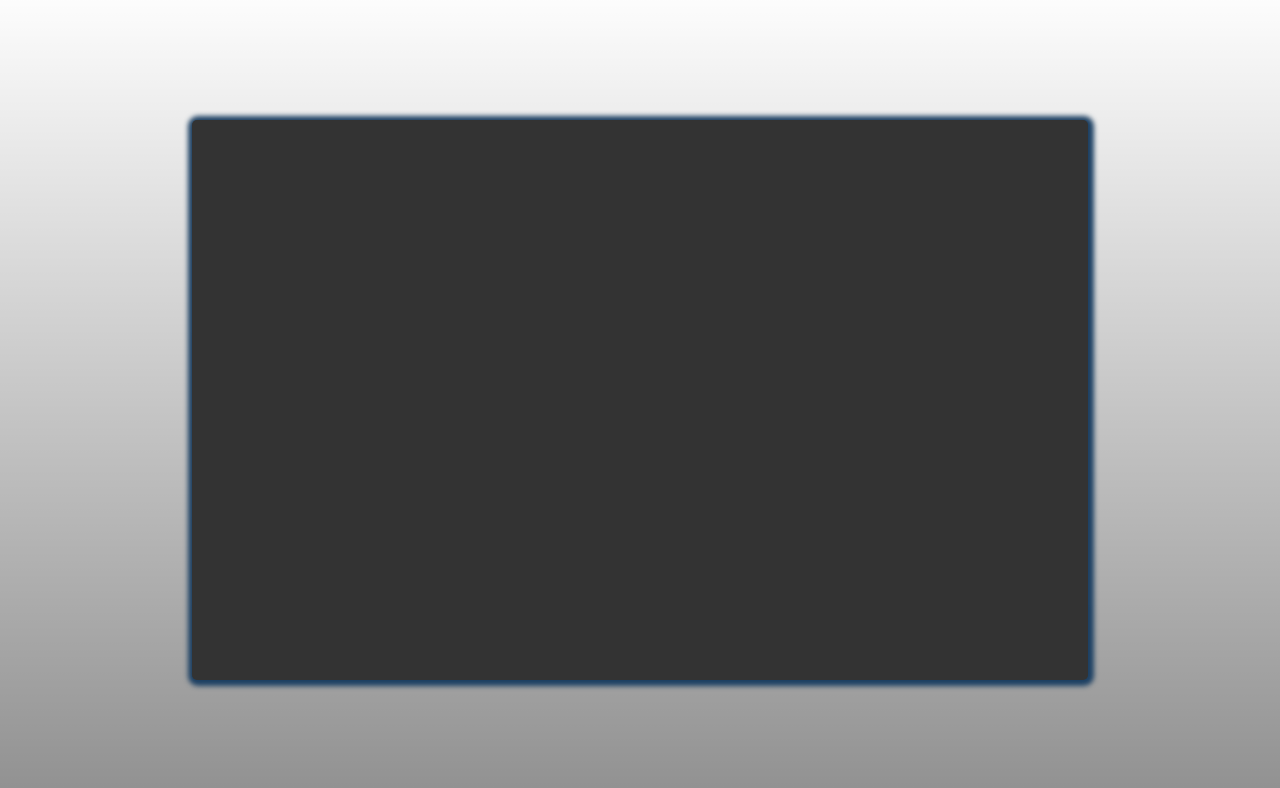
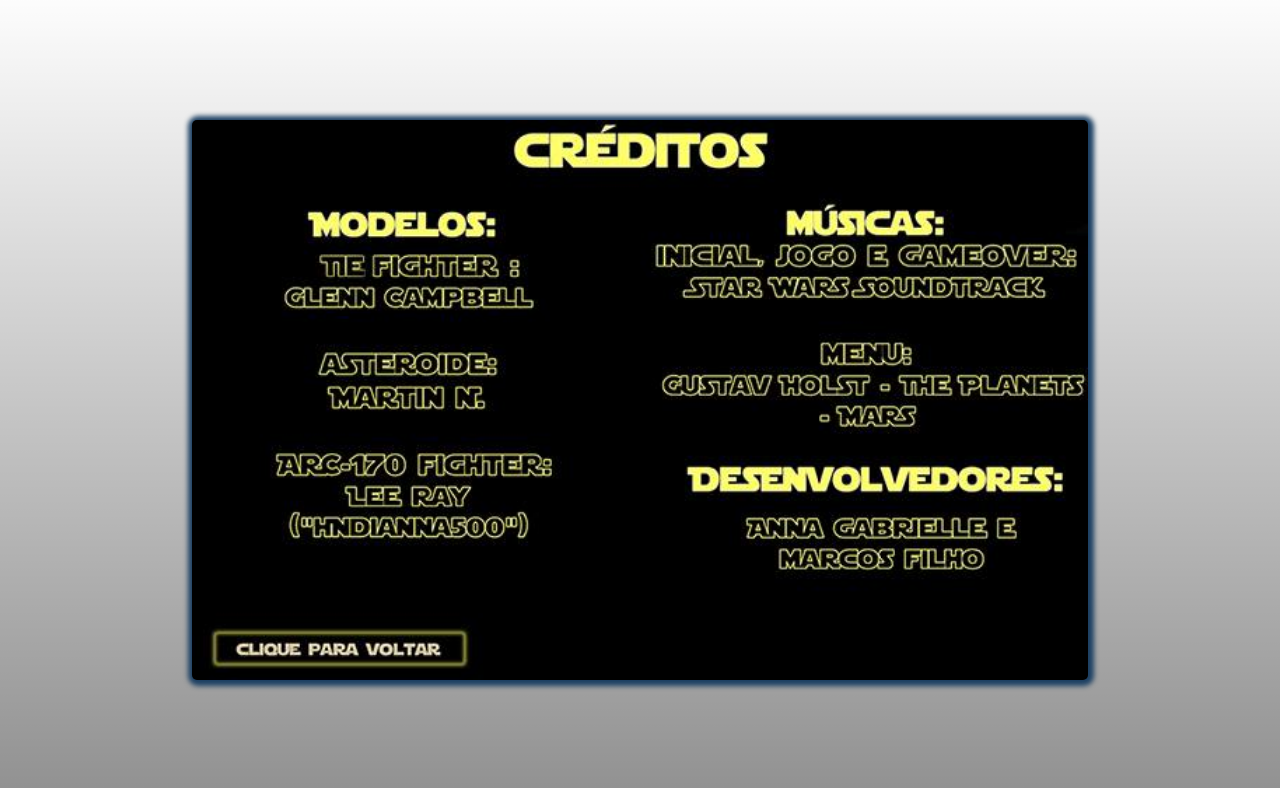
Before and after one commit to Maasouza/CG_TrabFinal, a website: page Main/menu.html in a window 1280 px wide. Both pictures are taken after a click on the button "Créditos". Shown: the top 788 px of the page. Drawn offline with nearby package versions, Linux system fonts and the light colour scheme; a web font is replaced by a local one.

Commit message:
v4.0 movimentos added

```diff
--- a/Main/css/home.css
+++ b/Main/css/home.css
@@ -31,10 +31,14 @@
 z-index: 0;
 }
 
-#info,#cred{
+#info{
   border-radius: 5px;
   box-shadow: 1px 1px 5px 5px #1d4063;
-  background: #333;
+  background-color: #000;
+  background-image: url(../images/infos.jpg);
+  background-repeat: no-repeat;
+  background-position: center;
+  background-size: contain;
   position: absolute;
   width: 70%;
   height: 70%;
@@ -44,7 +48,25 @@
   display: none;
   color: #000;
   cursor:default;
-  transition: 2s;
+}
+
+#cred{
+  border-radius: 5px;
+  box-shadow: 1px 1px 5px 5px #1d4063;
+  background-color: #000;
+  background-image: url(../images/creditos.jpg);
+  background-repeat: no-repeat;
+  background-position: center;
+  background-size: contain;
+  position: absolute;
+  width: 70%;
+  height: 70%;
+  top:15%;
+  left:15%;
+  z-index:3;
+  display: none;
+  color: #000;
+  cursor:default;
 }
 
 
```
